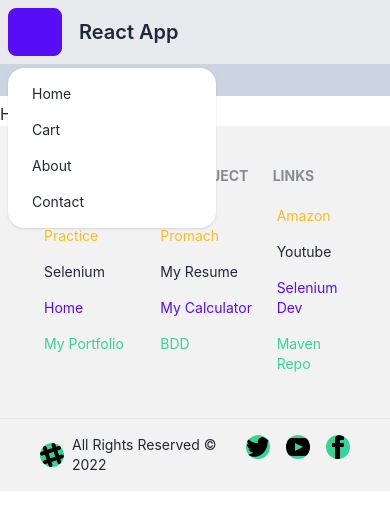
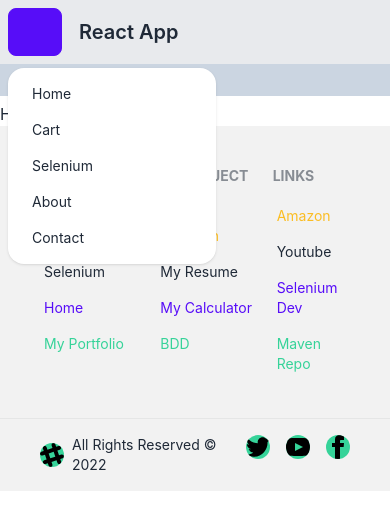
Before and after one commit to Ali332147/Selenium, a React (Create React App) app: page / in a window 390 px wide. Both pictures are taken after a click on the label 35 px from the left and 32 px from the top of the page. Shown: the top 530 px of the page. Built offline with nearby package versions, Linux system fonts and the light colour scheme.

Commit message:
addimg hamburger selenium

```diff
--- a/src/Navbar.js
+++ b/src/Navbar.js
@@ -35,7 +35,9 @@
             <li>
               <Link to='/cart'>Cart</Link>
             </li>
-
+            <li>
+              <Link to='/selenium'>Selenium</Link>
+            </li>
             <li>
               <Link to='/about'>About</Link>
             </li>
```
